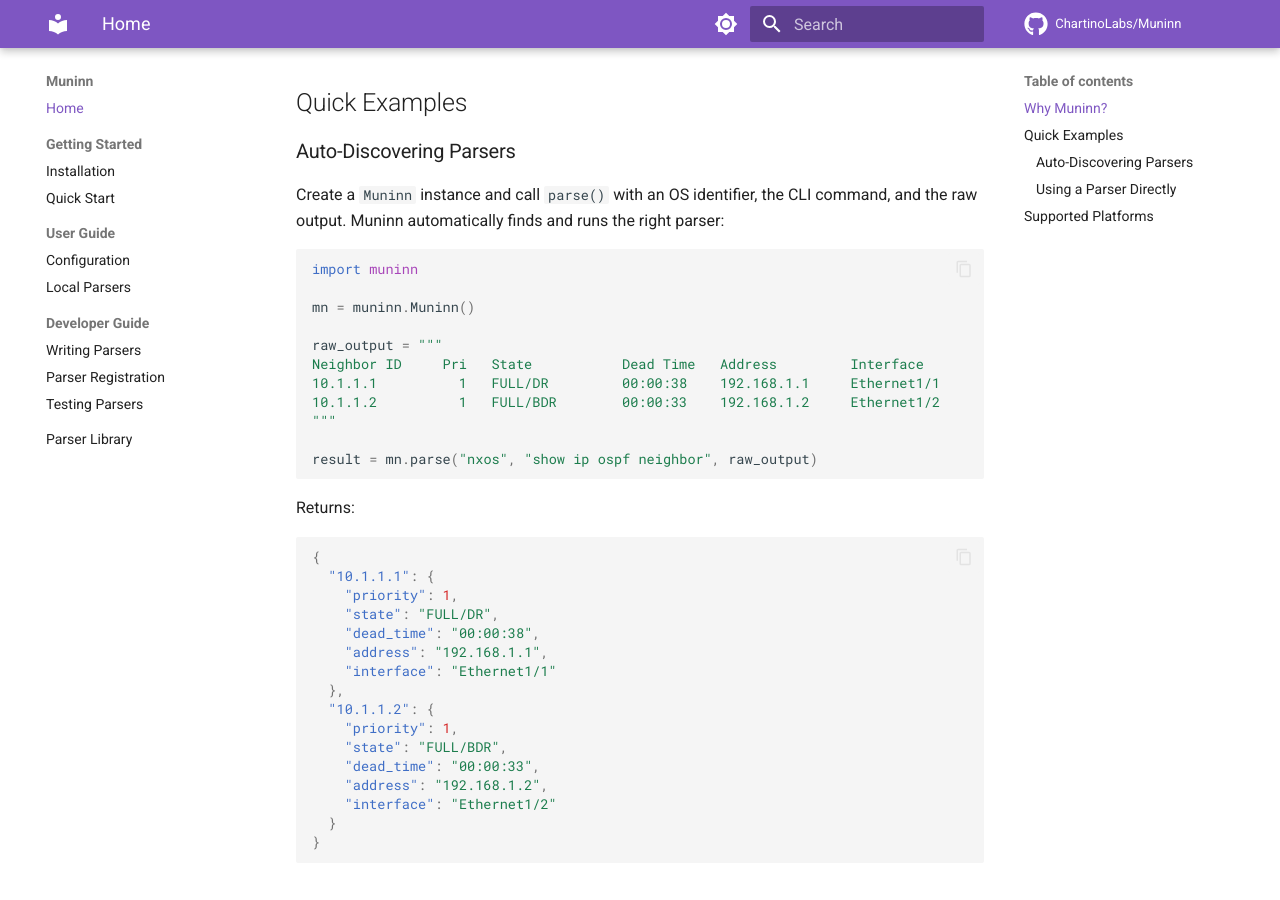
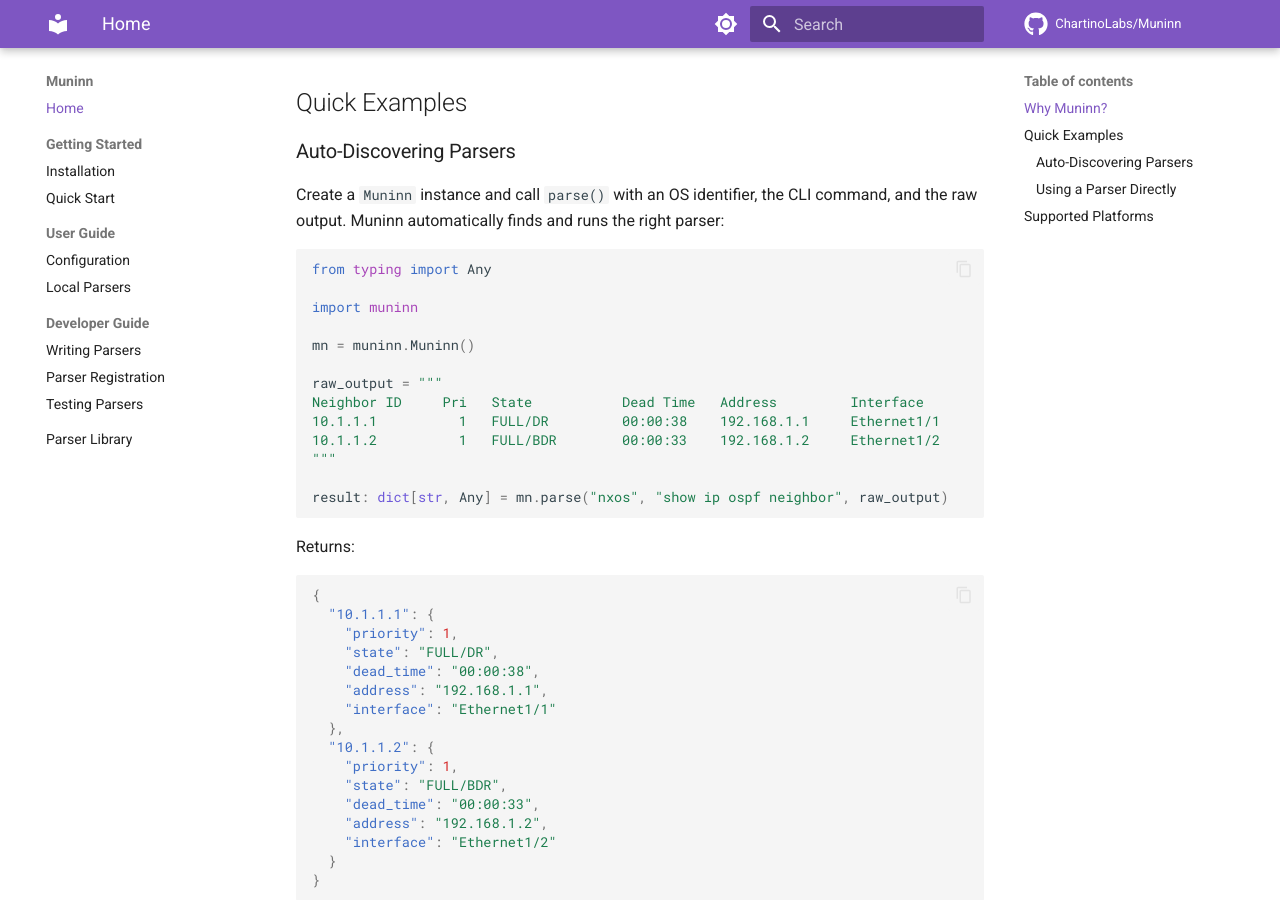
Before and after one commit to ChartinoLabs/Muninn, an MkDocs documentation site: the page built from docs/index.md, in a window 1280 px wide and 900 px high, scrolled down 538 px. Built offline with MkDocs 1.6.1 and Material for MkDocs 9.7.7, drawn with Linux system fonts in a browser that asks for light colours; comment, search, counter and statistics services are not loaded.

````diff
--- a/docs/index.md
+++ b/docs/index.md
@@ -21,6 +21,8 @@ Muninn transforms unstructured CLI output from network devices into structured P
 Create a `Muninn` instance and call `parse()` with an OS identifier, the CLI command, and the raw output. Muninn automatically finds and runs the right parser:
 
 ```python
+from typing import Any
+
 import muninn
 
 mn = muninn.Muninn()
@@ -31,7 +33,7 @@ Neighbor ID     Pri   State           Dead Time   Address         Interface
 10.1.1.2          1   FULL/BDR        00:00:33    192.168.1.2     Ethernet1/2
 """
 
-result = mn.parse("nxos", "show ip ospf neighbor", raw_output)
+result: dict[str, Any] = mn.parse("nxos", "show ip ospf neighbor", raw_output)
 ```
 
 Returns:
````
